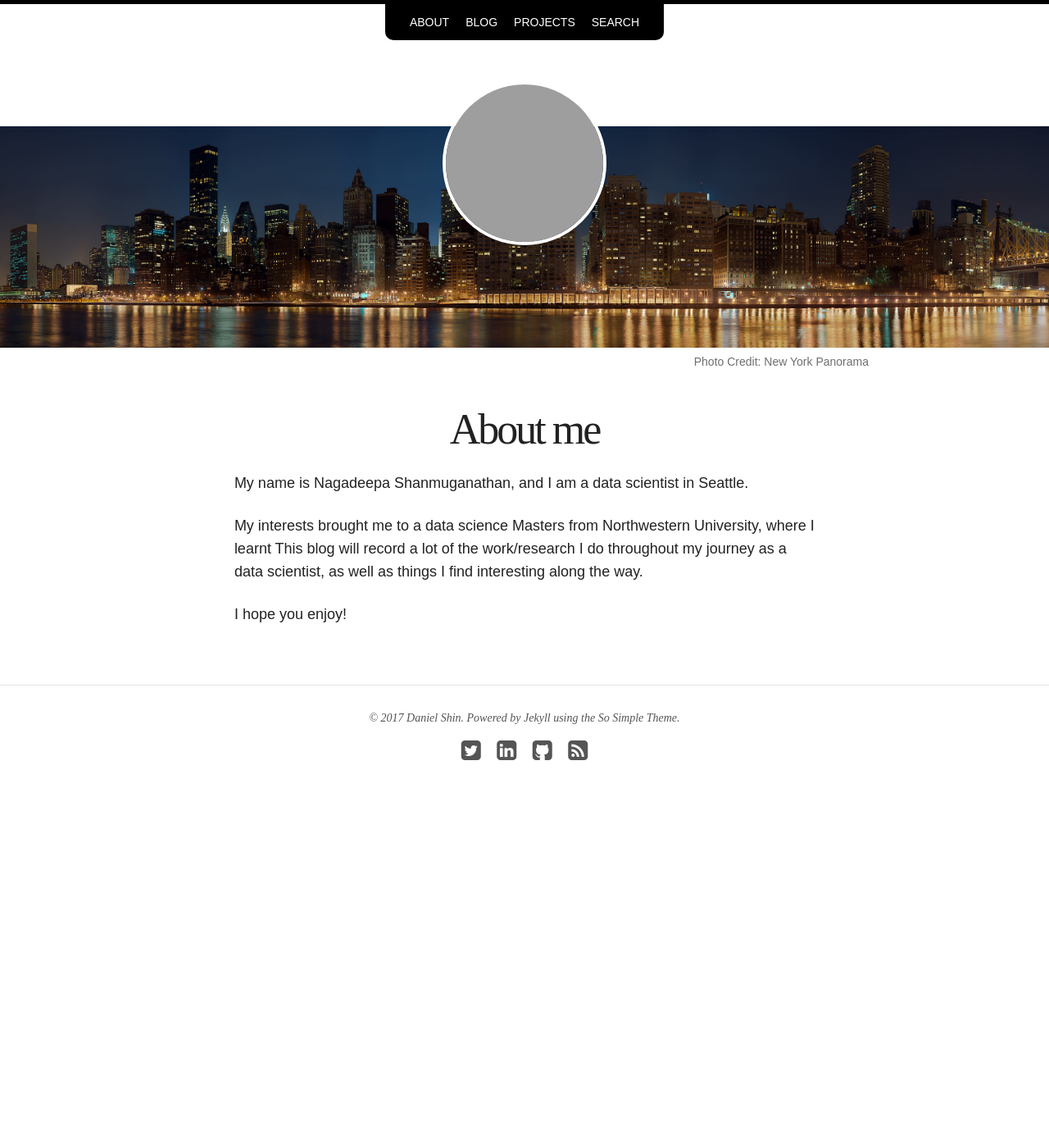
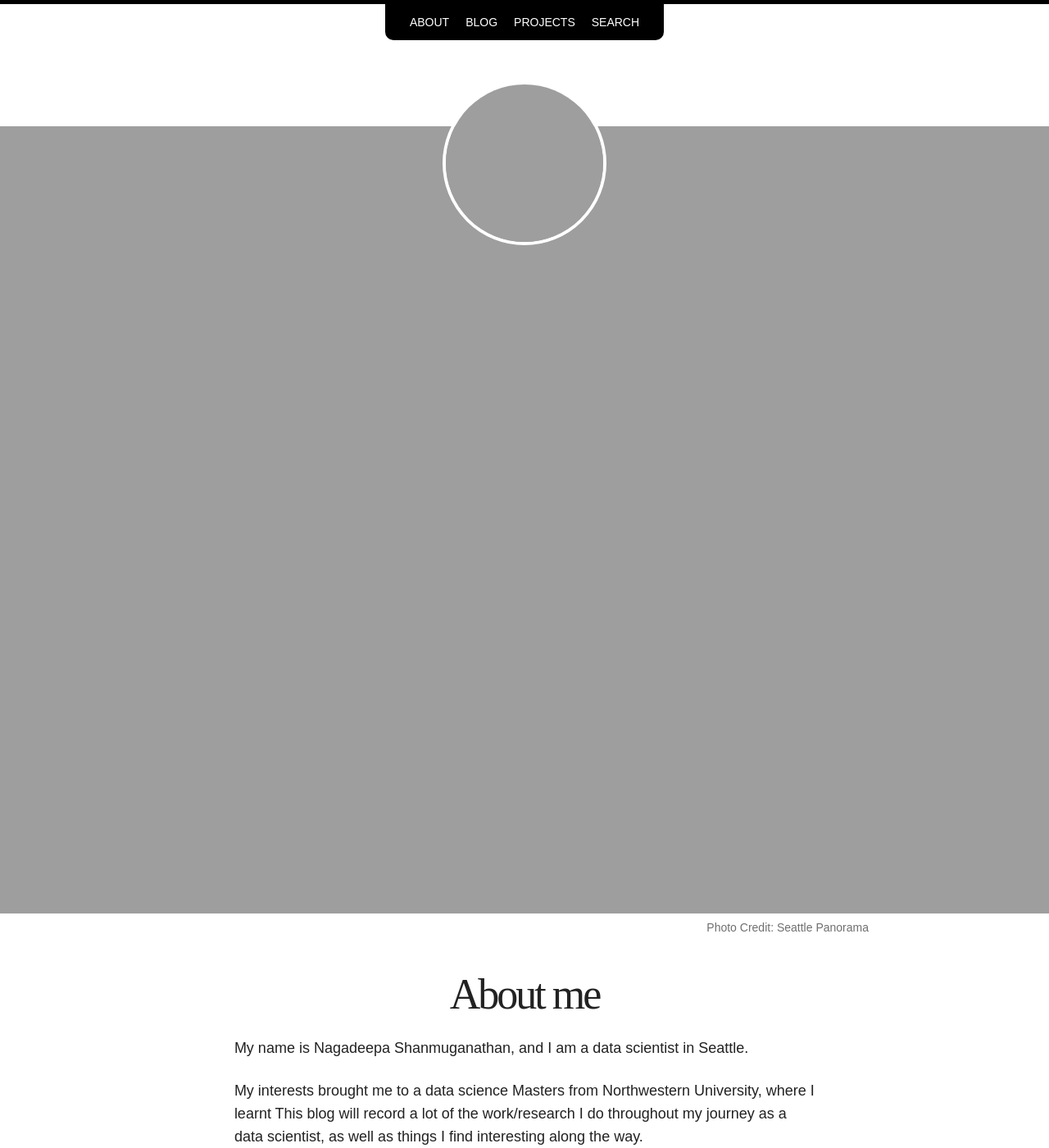
Before and after one commit to nagadeepa-zz/nagadeepa.github.io, a Jekyll site: the page built from about/index.md, in a window 1280 px wide and 1400 px high. Shown: the whole window at 82% size. Built offline with Jekyll 4.4.1, drawn with Linux system fonts in a browser that asks for light colours; nearby versions of some CDN libraries.

Commit message:
Update index.md

```diff
--- a/about/index.md
+++ b/about/index.md
@@ -4,9 +4,9 @@
 excerpt: "My journey as a data scientist"
 modified: 2014-08-08T19:44:38.564948-04:00
 image:
-  feature: nycimage.jpg
-  credit: New York Panorama
-  creditlink: http://newyorkpanorama.com/page/5/
+  feature: seattle.jpg
+  credit: Seattle Panorama
+  creditlink: https://en.wikipedia.org/wiki/Kerry_Park_(Seattle)
 ---
 
 My name is Nagadeepa Shanmuganathan, and I am a data scientist in Seattle.
```
